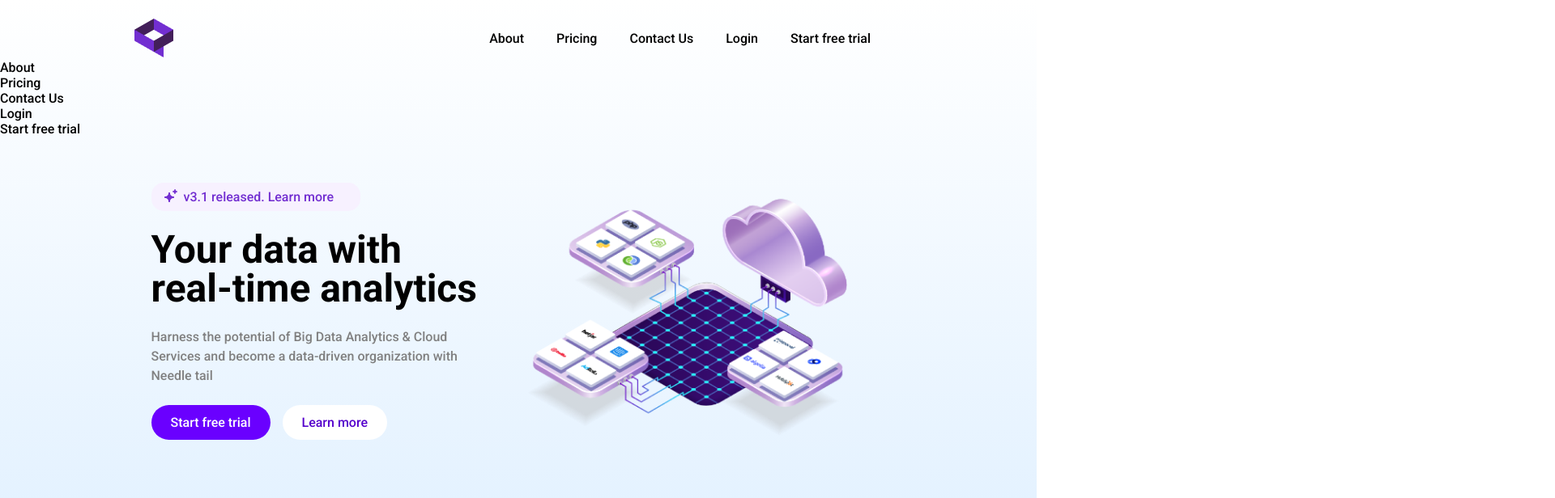
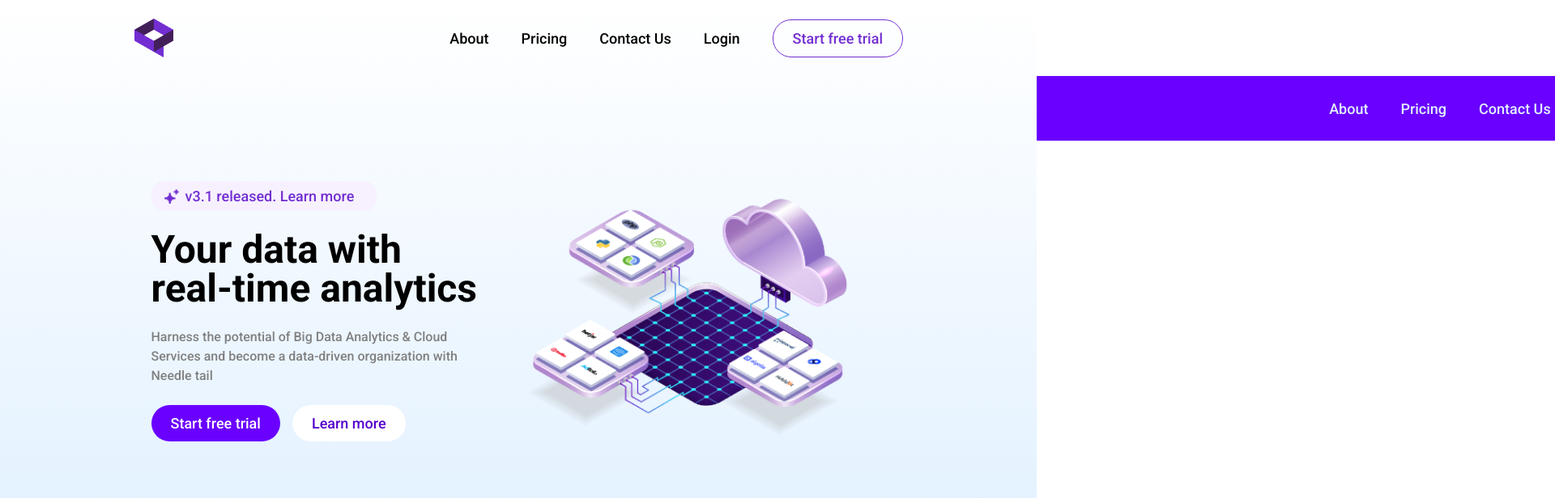
Before and after one commit to YarraMilos/LandingPage-Qubly--, a plain HTML site: page index.html in a window 1280 px wide. Shown: the top 616 px of the page at 81% size, 1920 px wide, since content can reach past the window. Drawn offline with Linux system fonts and the light colour scheme; a script that the page names is missing.

Commit message:
Update Qubly.css

```diff
--- a/Qubly.css
+++ b/Qubly.css
@@ -23,12 +23,15 @@ img {
 body {
     background-color: rgb(255, 255, 255);
     color: #000;
-    font-size: 16px;
+    font-size: 18px;
     font-family: 'Roboto', Arial, Helvetica, sans-serif;
     font-weight: 500;
+    transition: padding 0.3s;
 }
 .wrapper {
     height: 100%;
+    display: flex;
+    flex-direction: column;
 }
 
 .container {
@@ -84,20 +87,18 @@ body {
     margin-bottom: 5px;
     background-color: rgb(119, 0, 255);
     display: block;
+    transition: 0.3s;
 }
-
-
-
-
 
 .menu__list {
     display: flex;
     align-items: center;
 }
+
 .menu__link {
     padding: 10px 0;
     margin-right: 40px;
-    font-size: 16px;
+    font-size: 18px;
     font-weight: 500;
     line-height: 14px;
     letter-spacing: 0em;
@@ -109,7 +110,7 @@ body {
 }
 
 
-.menu__link__botton {
+.menu__link__button {
     color: #722ED1;
     border: solid 1px #722ED1;
     padding: 12px 24px;
@@ -117,10 +118,75 @@ body {
     margin-right: 0;
     transition: background-color 0.3s ease;
 }
-.menu__link__botton:hover {
+.menu__link__button:hover {
     background-color: #722ED1;
     color: white;
 }
+/*Burger__Menu__Elments*/
+
+
+
+.burger__menu__list {
+    display: flex;
+    align-items: center;
+    justify-content: center;
+    width: 100%;
+    min-height: 80px;
+    background-color: #6a00ff;
+    margin-top: 20px;
+    margin-bottom: 100px;
+    transform: translate(100%);
+    transition: 0.5s;
+    flex-wrap: wrap;
+    padding: 25px 15px;
+    row-gap: 30px;
+    column-gap: 40px;
+}
+.burger__menu__link {
+    color: #E2F1FF;
+    padding: 10px 0;
+    font-size: 18px;
+    font-weight: 500;
+    line-height: 14px;
+    letter-spacing: 0em;
+    text-align: left;
+}
+
+.burger__menu__link:active {
+    opacity: 0.7;
+}
+.burger__menu__link__button {
+    color: #6a00ff;
+    padding: 12px 24px;
+    border-radius: 23px;
+    margin-right: 0;
+    background-color: #ffffff;
+}
+
+.burger__menu__list.__opened__burger {
+    display: flex;
+    transform: translate(0%);
+}
+.opened__burger__body__padding {
+    padding-top: 100px;
+}
+
+.__opened__burger__hamb .bar {
+    transition: 0.3s;
+}
+
+.__opened__burger__hamb .bar:nth-child(1){
+    transform: translateY(8px) rotate(45deg);
+}
+.__opened__burger__hamb .bar:nth-child(2){
+    opacity: 0;
+}
+.__opened__burger__hamb .bar:nth-child(3){
+    transform: translateY(-8px) rotate(-45deg);
+}
+
+
+
 
 @media (max-width: 800px) {
     .menu__list {
@@ -133,7 +199,9 @@ body {
 
 /*____________________________________________*/
 
-
+.main__page {
+    flex: 1 1 auto;
+}
 
 .first__content {
     background-image: linear-gradient(rgb(255, 255, 255), #E2F1FF);
@@ -166,14 +234,23 @@ body {
 
 
 .first__content__info__links {
-    max-width: 258px;
+    max-width: 278px;
     display: flex;
     padding: 8px 16px;
     background-color: #F7F1FF;
     border-radius: 15px;
+    align-items: center;
+
 }
-.first__content__info__links img {
+.first__content__info__links__img {
+    width: 18px;
+    display: flex;
+    align-items: center;
     margin-right: 8px;
+}
+.first__content__info__links__img img {
+    width: 100%;
+
 }
 
 
```
